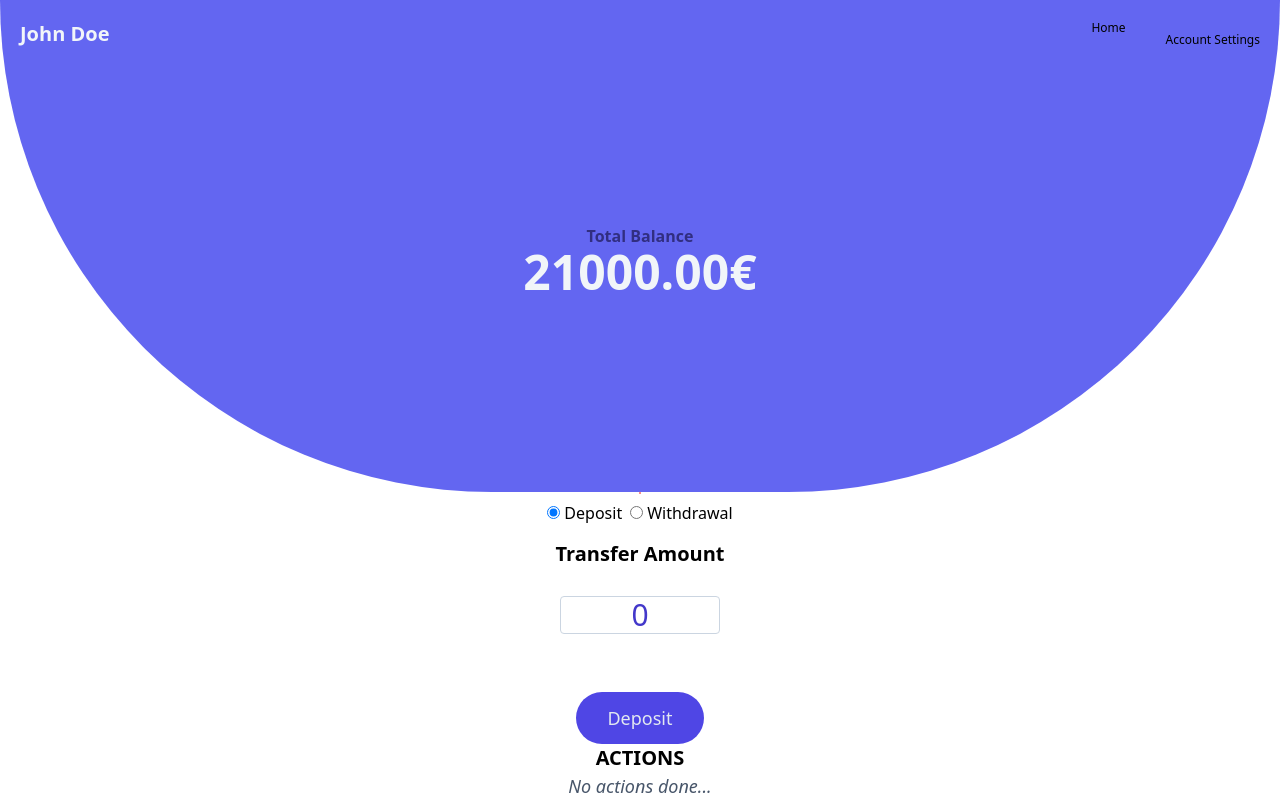
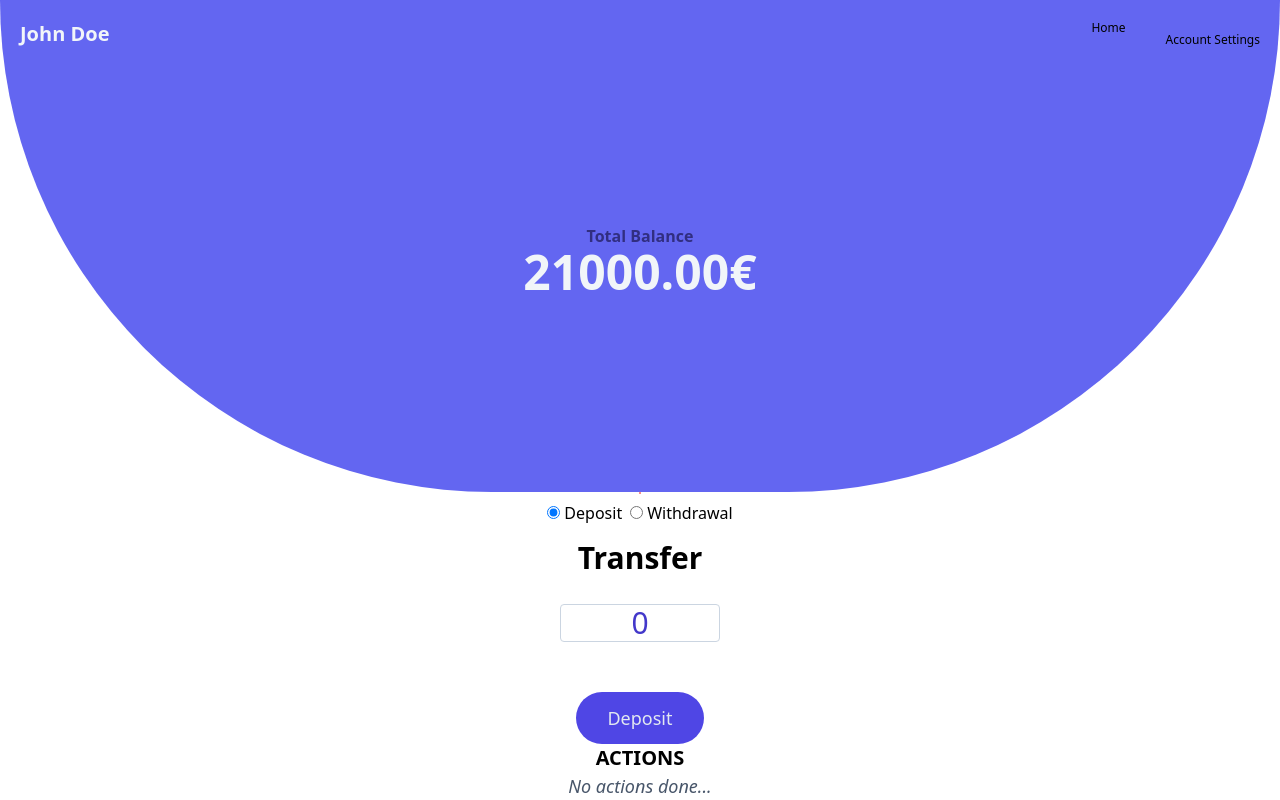
Before and after one commit to loickcherimont/bank-app, a Vue app: page / in a window 1280 px wide. Built offline with nearby package versions, Linux system fonts and the light colour scheme.

Commit message:
Increase by 2xl font-size of <label>

```diff
--- a/src/components/TransferForm.vue
+++ b/src/components/TransferForm.vue
@@ -15,7 +15,7 @@ export default {
     <form @submit.prevent="formEvent" class='flex flex-col'>
 
         <div class=' flex flex-col gap-y-7 h-40'>
-            <label for='transfer' class='font-bold text-xl self-center mt-2'>Transfer Amount</label>
+            <label for='transfer' class='font-bold text-3xl self-center mt-2'>Transfer</label>
             <input type='text' :value="modelValue" placeholder='Enter the transfer amount' id='transfer'
                 @input="processInput"
                 @change="$emit('update:modelValue', $event.target.value)"
```
